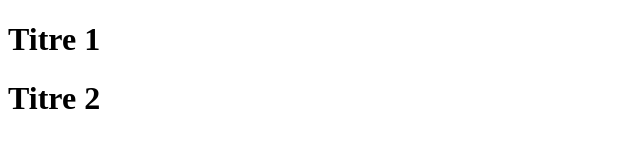
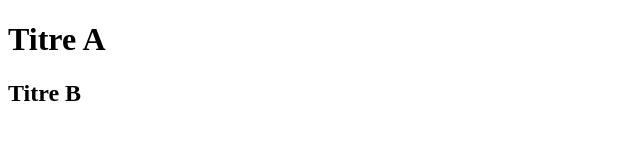
Before and after one commit to PdtNasser/test2, a plain HTML site: page index.html in a window 1280 px wide. Shown: the whole page, without its empty margins (0-640 px from the left). Drawn offline with Linux system fonts and the light colour scheme.

Commit message:
Update index.html

```diff
--- a/index.html
+++ b/index.html
@@ -6,7 +6,7 @@
     <title>Projet 1</title>
   </head>
   <body>
-    <h1>Titre 1</h1>
-    <h1>Titre 2</h1>
+    <h1>Titre A</h1>
+    <h2>Titre B</h2>
   </body>
 </html>
```
